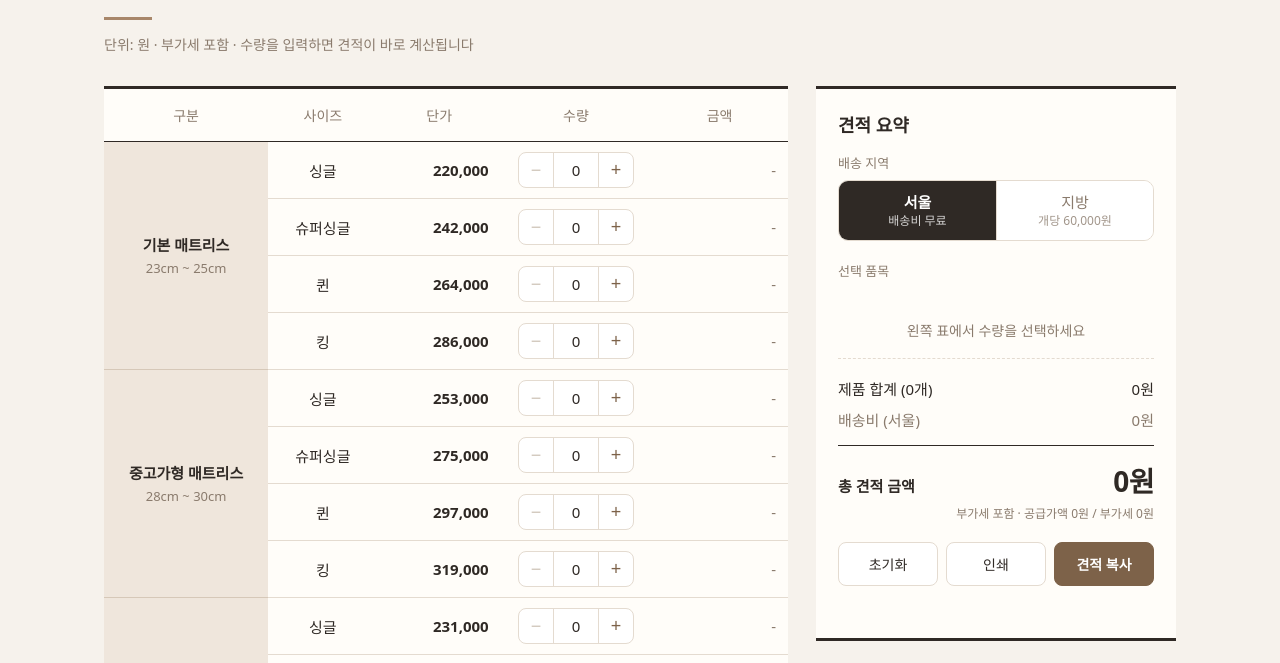
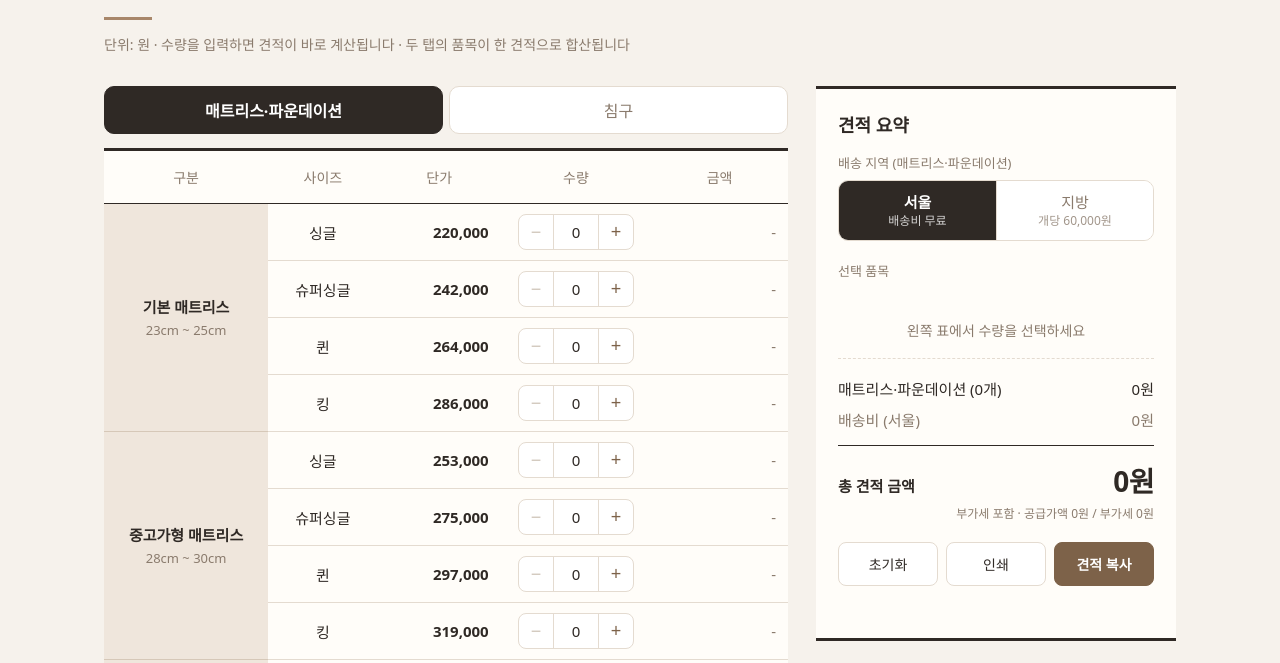
Before and after one commit to breezely12/asset-manager-dashborad, a plain HTML site: page frontend/quote.html in a window 1280 px wide. Shown: the part 104-767 px from the top of the page. Drawn offline with Linux system fonts and the light colour scheme.

Commit message:
Add bedding tab to quote calculator
Bedding prices are VAT-exclusive; 10% VAT is added in the summary and
no shipping applies. Mattress and bedding items combine into one quote.

Co-Authored-By: Claude Opus 5.5 <noreply@anthropic.com>
Claude-Session: https://claude.ai/code/session_011QKubA2rrqMSLDCTJYaFLT

```diff
--- a/frontend/quote.html
+++ b/frontend/quote.html
@@ -67,6 +67,7 @@
   .seg button span { display: block; font-size: 12px; font-weight: 400; opacity: .8; }
 
   .items { list-style: none; margin: 0 0 14px; padding: 0; max-height: 260px; overflow: auto; }
+  .items li.sumhead { display: block; border: none; padding: 10px 0 2px; }
   .items li { display: flex; justify-content: space-between; gap: 10px; font-size: 14px; padding: 7px 0; border-bottom: 1px dashed var(--line); }
   .items li span:last-child { font-variant-numeric: tabular-nums; white-space: nowrap; }
   .empty { color: var(--muted); font-size: 14px; padding: 18px 0; text-align: center; border-bottom: 1px dashed var(--line); margin-bottom: 14px; }
@@ -82,6 +83,19 @@
   .actions button.primary { background: var(--accent-dark); border-color: var(--accent-dark); color: #fff; font-weight: 700; }
   .actions button:hover { filter: brightness(.96); }
   .toast { margin-top: 10px; font-size: 13px; color: var(--accent-dark); text-align: center; min-height: 18px; }
+
+
+  .tabs { display: flex; gap: 6px; margin-bottom: 14px; }
+  .tabs button { flex: 1; min-height: 48px; border: 1px solid var(--line); border-radius: 10px; background: #fff; font-family: inherit; font-size: 16px; color: var(--muted); cursor: pointer; }
+  .tabs button.on { background: var(--ink); border-color: var(--ink); color: #fff; font-weight: 700; }
+  .tabs button em { font-style: normal; font-size: 12px; margin-left: 6px; padding: 2px 7px; border-radius: 99px; background: var(--accent); color: #fff; font-weight: 700; }
+  .tabs button em:empty { display: none; }
+  .pane[hidden] { display: none; }
+  tr.grp td { background: var(--cat); font-weight: 700; padding: 11px 14px; border-bottom: 1px solid #d6c8b8; }
+  td.item { text-align: left; padding-left: 16px; }
+  td.item small { display: block; color: var(--muted); font-size: 13px; margin-top: 2px; }
+  .sumhead { font-size: 13px; color: var(--muted); margin: 10px 0 2px; font-weight: 700; }
+  .sumhead:first-child { margin-top: 0; }
 
   .note { color: var(--muted); font-size: 14px; margin-top: 18px; }
 
@@ -111,6 +125,8 @@
     .seg button { padding: 14px 8px; font-size: 16px; }
     .actions button { padding: 14px 6px; font-size: 15px; }
     .items { max-height: none; }
+    td.item { padding-left: 12px; }
+    .tabs button { font-size: 15px; }
     .mbar {
       display: flex; align-items: center; justify-content: space-between; gap: 12px;
       position: fixed; left: 0; right: 0; bottom: 0; z-index: 10;
@@ -135,22 +151,39 @@
 <div class="wrap">
   <h1>견적 계산기</h1>
   <div class="bar"></div>
-  <p class="sub">단위: 원 · 부가세 포함 · 수량을 입력하면 견적이 바로 계산됩니다</p>
+  <p class="sub">단위: 원 · 수량을 입력하면 견적이 바로 계산됩니다 · 두 탭의 품목이 한 견적으로 합산됩니다</p>
 
   <div class="layout">
     <div>
+      <div class="tabs" role="tablist">
+        <button role="tab" data-tab="mat" class="on">매트리스·파운데이션<em id="badge-mat"></em></button>
+        <button role="tab" data-tab="bed">침구<em id="badge-bed"></em></button>
+      </div>
+
+      <section class="pane" id="pane-mat">
         <table>
           <thead>
             <tr><th class="cat-h">구분</th><th>사이즈</th><th>단가</th><th>수량</th><th class="line">금액</th></tr>
           </thead>
-        <tbody id="tbody"></tbody>
+          <tbody id="tbody-mat"></tbody>
         </table>
-      <p class="note">※ 현장 상황 및 계단 상황에 따라 추가 배송비가 발생할 수 있습니다.</p>
+        <p class="note">※ 단가 부가세 포함 · 서울 배송 무료, 지방 개당 60,000원<br>※ 현장 상황 및 계단 상황에 따라 추가 배송비가 발생할 수 있습니다.</p>
+      </section>
+
+      <section class="pane" id="pane-bed" hidden>
+        <table>
+          <thead>
+            <tr><th>품목</th><th>단가</th><th>수량</th><th class="line">공급가액</th></tr>
+          </thead>
+          <tbody id="tbody-bed"></tbody>
+        </table>
+        <p class="note">※ 침구 단가는 부가세 별도이며, 합계에 부가세 10%가 더해집니다 · 침구는 배송비가 없습니다.</p>
+      </section>
     </div>
 
     <aside class="card">
       <h2>견적 요약</h2>
-      <div class="label">배송 지역</div>
+      <div class="label">배송 지역 (매트리스·파운데이션)</div>
       <div class="seg" id="region">
         <button data-region="seoul" class="on">서울<span>배송비 무료</span></button>
         <button data-region="local">지방<span>개당 60,000원</span></button>
@@ -160,8 +193,7 @@
       <ul class="items" id="items"></ul>
       <div class="empty" id="empty">왼쪽 표에서 수량을 선택하세요</div>
 
-      <div class="row"><span>제품 합계 (<span id="count">0</span>개)</span><span id="subtotal">0원</span></div>
-      <div class="row muted"><span>배송비 (<span id="regionName">서울</span><span id="shipDetail"></span>)</span><span id="shipping">0원</span></div>
+      <div id="sumRows"></div>
       <div class="total"><span>총 견적 금액</span><b id="total">0원</b></div>
       <div class="vat">부가세 포함 · 공급가액 <span id="supply">0</span>원 / 부가세 <span id="tax">0</span>원</div>
 
@@ -176,66 +208,126 @@
 </div>
 
 <div class="mbar" id="mbar">
-  <div><span class="mt" id="mbarInfo">0개 · 서울 배송</span><b id="mbarTotal">0원</b></div>
+  <div><span class="mt" id="mbarInfo">0개</span><b id="mbarTotal">0원</b></div>
   <button id="mbarBtn">견적 보기</button>
 </div>
 
 <script>
+{
   const SHIPPING = { seoul: 0, local: 60000 };
   const REGION_NAME = { seoul: "서울", local: "지방" };
+  const MAX_QTY = 999;
+
+  // 매트리스·파운데이션: 부가세 포함 단가
   const SIZES = ["싱글", "슈퍼싱글", "퀸", "킹"];
-  const CATEGORIES = [
+  const MAT = [
     { name: "기본 매트리스", spec: "23cm ~ 25cm", prices: [220000, 242000, 264000, 286000] },
     { name: "중고가형 매트리스", spec: "28cm ~ 30cm", prices: [253000, 275000, 297000, 319000] },
     { name: "하단 파운데이션", spec: "", prices: [231000, 253000, 275000, 297000] },
   ];
-  const MAX_QTY = 999;
+
+  // 침구: 부가세 별도 단가 (공급가)
+  const BED = [
+    { group: "매트리스커버", items: [
+      { name: "방수 매트리스커버 Q", size: "150×200", price: 22000 },
+      { name: "방수 매트리스커버 80", size: "80×200", price: 22000 },
+      { name: "홑겹 매트리스커버 Q", size: "150×200", price: 19800 },
+      { name: "홑겹 매트리스커버 80", size: "80×200", price: 18000 },
+    ]},
+    { group: "이불", items: [
+      { name: "최고급 마이크로화이버 이불솜 Q", size: "200×230", price: 71000, note: "특급호텔납품용" },
+      { name: "최고급 마이크로화이버 이불솜 SS", size: "160×210", price: 61000, note: "특급호텔납품용" },
+      { name: "홑겹 이불커버 Q (솜창구)", size: "200×230", price: 30000 },
+      { name: "홑겹 이불커버 SS (솜창구)", size: "160×210", price: 29000 },
+    ]},
+    { group: "베개", items: [
+      { name: "최고급 마이크로화이버 베개솜", size: "50×70", price: 13500, note: "특급호텔납품용" },
+      { name: "매쉬 방수베개커버", size: "50×70", price: 5000, note: "통풍구처리" },
+      { name: "캥거루 베개커버", size: "50×70", price: 3500, note: "편지봉투형" },
+    ]},
+    { group: "타올", items: [
+      { name: "A 세면타올 (무지)", size: "40×80", price: 2500, note: "150g" },
+      { name: "A 바스타올 (격자)", size: "65×130", price: 7200, note: "430g" },
+    ]},
+  ];
 
   const products = [];
-  CATEGORIES.forEach((c, ci) => c.prices.forEach((p, si) =>
-    products.push({ id: `${ci}-${si}`, cat: c, size: SIZES[si], price: p, qty: 0 })));
+  MAT.forEach((c, ci) => c.prices.forEach((price, si) => products.push({
+    id: `m${ci}-${si}`, tab: "mat", group: c, label: `${c.name} · ${SIZES[si]}`, size: SIZES[si], price, qty: 0 })));
+  BED.forEach((g, gi) => g.items.forEach((it, ii) => products.push({
+    id: `b${gi}-${ii}`, tab: "bed", label: it.name, it, price: it.price, qty: 0 })));
 
   let region = "seoul";
-  const won = n => n.toLocaleString("ko-KR") + "원";
+  const fmt = n => n.toLocaleString("ko-KR");
+  const won = n => fmt(n) + "원";
   const $ = id => document.getElementById(id);
 
-  // build table
-  const tbody = $("tbody");
-  products.forEach((p, i) => {
-    const tr = document.createElement("tr");
-    tr.id = "row-" + p.id;
-    let html = "";
-    if (i % 4 === 0) {
-      const sec = document.createElement("tr");
-      sec.className = "sec";
-      sec.innerHTML = `<td colspan="4">${p.cat.name}${p.cat.spec ? `<small>${p.cat.spec}</small>` : ""}</td>`;
-      tbody.appendChild(sec);
-      html += `<td class="cat" rowspan="4">${p.cat.name}${p.cat.spec ? `<small>${p.cat.spec}</small>` : ""}</td>`;
-    }
-    html += `<td class="size">${p.size}</td>
-      <td class="price">${p.price.toLocaleString("ko-KR")}</td>
-      <td class="qty"><div class="stepper">
-        <button data-act="dec" aria-label="${p.cat.name} ${p.size} 수량 줄이기">−</button>
-        <input type="number" min="0" max="${MAX_QTY}" value="0" inputmode="numeric" aria-label="${p.cat.name} ${p.size} 수량">
-        <button data-act="inc" aria-label="${p.cat.name} ${p.size} 수량 늘리기">+</button>
-      </div></td>
-      <td class="line">-</td>`;
-    tr.innerHTML = html;
+  const stepper = p => `<div class="stepper">
+      <button data-act="dec" aria-label="${p.label} 수량 줄이기">−</button>
+      <input type="number" min="0" max="${MAX_QTY}" value="0" inputmode="numeric" aria-label="${p.label} 수량">
+      <button data-act="inc" aria-label="${p.label} 수량 늘리기">+</button>
+    </div>`;
+
+  function bindRow(tr, p) {
     const input = tr.querySelector("input");
-    const set = v => {
-      v = Math.max(0, Math.min(MAX_QTY, Math.floor(Number(v) || 0)));
-      p.qty = v;
-      render();
-    };
+    const set = v => { p.qty = Math.max(0, Math.min(MAX_QTY, Math.floor(Number(v) || 0))); render(); };
     tr.querySelector('[data-act="dec"]').onclick = () => set(p.qty - 1);
     tr.querySelector('[data-act="inc"]').onclick = () => set(p.qty + 1);
     input.addEventListener("input", () => set(input.value));
     input.addEventListener("focus", () => input.select());
     input.addEventListener("blur", () => { input.value = p.qty; });
-    tbody.appendChild(tr);
+  }
+
+  // 매트리스 표
+  const tbMat = $("tbody-mat");
+  products.filter(p => p.tab === "mat").forEach((p, i) => {
+    const c = p.group, catHtml = `${c.name}${c.spec ? `<small>${c.spec}</small>` : ""}`;
+    if (i % 4 === 0) {
+      const sec = document.createElement("tr");
+      sec.className = "sec";
+      sec.innerHTML = `<td colspan="4">${catHtml}</td>`;
+      tbMat.appendChild(sec);
+    }
+    const tr = document.createElement("tr");
+    tr.id = "row-" + p.id;
+    tr.innerHTML = (i % 4 === 0 ? `<td class="cat" rowspan="4">${catHtml}</td>` : "") +
+      `<td class="size">${p.size}</td><td class="price">${fmt(p.price)}</td>
+       <td class="qty">${stepper(p)}</td><td class="line">-</td>`;
+    bindRow(tr, p);
+    tbMat.appendChild(tr);
   });
 
-  // region toggle
+  // 침구 표
+  const tbBed = $("tbody-bed");
+  BED.forEach((g, gi) => {
+    const grp = document.createElement("tr");
+    grp.className = "grp";
+    grp.innerHTML = `<td colspan="4">${g.group}</td>`;
+    tbBed.appendChild(grp);
+    products.filter(p => p.id.startsWith(`b${gi}-`)).forEach(p => {
+      const tr = document.createElement("tr");
+      tr.id = "row-" + p.id;
+      tr.innerHTML = `<td class="item">${p.it.name}<small>${p.it.size}${p.it.note ? " · " + p.it.note : ""}</small></td>
+        <td class="price">${fmt(p.price)}</td><td class="qty">${stepper(p)}</td><td class="line">-</td>`;
+      bindRow(tr, p);
+      tbBed.appendChild(tr);
+    });
+  });
+
+  // 탭
+  const tabBtns = document.querySelectorAll(".tabs button");
+  function showTab(t) {
+    tabBtns.forEach(b => { b.classList.toggle("on", b.dataset.tab === t); b.setAttribute("aria-selected", b.dataset.tab === t); });
+    $("pane-mat").hidden = t !== "mat";
+    $("pane-bed").hidden = t !== "bed";
+  }
+  tabBtns.forEach(b => b.onclick = () => {
+    showTab(b.dataset.tab);
+    try { history.replaceState(null, "", b.dataset.tab === "bed" ? "#bedding" : location.pathname + location.search); } catch {}
+  });
+  if (location.hash === "#bedding") showTab("bed");
+
+  // 배송 지역
   $("region").querySelectorAll("button").forEach(b => b.onclick = () => {
     region = b.dataset.region;
     $("region").querySelectorAll("button").forEach(x => x.classList.toggle("on", x === b));
@@ -243,41 +335,57 @@
   });
 
   function calc() {
-    const selected = products.filter(p => p.qty > 0);
-    const count = selected.reduce((s, p) => s + p.qty, 0);
-    const subtotal = selected.reduce((s, p) => s + p.qty * p.price, 0);
-    const shipping = count * SHIPPING[region];
-    const total = subtotal + shipping;
-    const supply = Math.round(total / 1.1);
-    return { selected, count, subtotal, shipping, total, supply, tax: total - supply };
+    const sum = (arr, f) => arr.reduce((s, p) => s + f(p), 0);
+    const mat = products.filter(p => p.tab === "mat" && p.qty > 0);
+    const bed = products.filter(p => p.tab === "bed" && p.qty > 0);
+    const matCount = sum(mat, p => p.qty), bedCount = sum(bed, p => p.qty);
+    const matSubtotal = sum(mat, p => p.qty * p.price);
+    const shipping = matCount * SHIPPING[region];
+    const bedSupply = sum(bed, p => p.qty * p.price);
+    const bedVat = Math.round(bedSupply * 0.1);
+    const total = matSubtotal + shipping + bedSupply + bedVat;
+    const supply = Math.round((matSubtotal + shipping) / 1.1) + bedSupply;
+    return { mat, bed, matCount, bedCount, count: matCount + bedCount, matSubtotal, shipping, bedSupply, bedVat, total, supply, tax: total - supply };
   }
+
+  const shipText = r => `${REGION_NAME[region]}${SHIPPING[region] && r.matCount ? ` · ${fmt(SHIPPING[region])}원 × ${r.matCount}개` : ""}`;
 
   function render() {
     const r = calc();
     products.forEach(p => {
       const tr = $("row-" + p.id);
       const input = tr.querySelector("input");
-      if (document.activeElement !== input || Number(input.value) !== p.qty) {
       if (!(document.activeElement === input && input.value === "")) input.value = p.qty;
-      }
       tr.querySelector('[data-act="dec"]').disabled = p.qty === 0;
-      tr.querySelector(".line").textContent = p.qty ? (p.qty * p.price).toLocaleString("ko-KR") : "-";
+      tr.querySelector(".line").textContent = p.qty ? fmt(p.qty * p.price) : "-";
       tr.classList.toggle("active", p.qty > 0);
     });
+    $("badge-mat").textContent = r.matCount || "";
+    $("badge-bed").textContent = r.bedCount || "";
 
-    $("items").innerHTML = r.selected.map(p =>
-      `<li><span>${p.cat.name} · ${p.size} × ${p.qty}</span><span>${won(p.qty * p.price)}</span></li>`).join("");
-    $("empty").style.display = r.selected.length ? "none" : "block";
-    $("count").textContent = r.count;
-    $("subtotal").textContent = won(r.subtotal);
-    $("regionName").textContent = REGION_NAME[region];
-    $("shipping").textContent = won(r.shipping);
-    $("shipDetail").textContent = SHIPPING[region] && r.count ? ` · ${SHIPPING[region].toLocaleString("ko-KR")}원 × ${r.count}개` : "";
+    const li = p => `<li><span>${p.label} × ${p.qty}</span><span>${won(p.qty * p.price)}</span></li>`;
+    $("items").innerHTML =
+      (r.mat.length ? `<li class="sumhead">매트리스·파운데이션 (부가세 포함)</li>` + r.mat.map(li).join("") : "") +
+      (r.bed.length ? `<li class="sumhead">침구 (공급가액)</li>` + r.bed.map(li).join("") : "");
+    $("empty").style.display = r.count ? "none" : "block";
+
+    const row = (a, b, cls = "") => `<div class="row ${cls}"><span>${a}</span><span>${b}</span></div>`;
+    let rows = "";
+    if (r.matCount || !r.bedCount) {
+      rows += row(`매트리스·파운데이션 (${r.matCount}개)`, won(r.matSubtotal));
+      rows += row(`배송비 (${shipText(r)})`, won(r.shipping), "muted");
+    }
+    if (r.bedCount) {
+      rows += row(`침구 공급가액 (${r.bedCount}개)`, won(r.bedSupply));
+      rows += row(`침구 부가세 10%`, won(r.bedVat), "muted");
+    }
+    $("sumRows").innerHTML = rows;
+
     $("total").textContent = won(r.total);
-    $("supply").textContent = r.supply.toLocaleString("ko-KR");
-    $("mbarInfo").textContent = `${r.count}개 · ${REGION_NAME[region]} 배송${r.shipping ? " +" + r.shipping.toLocaleString("ko-KR") : ""}`;
+    $("supply").textContent = fmt(r.supply);
+    $("tax").textContent = fmt(r.tax);
+    $("mbarInfo").textContent = `${r.count}개${r.shipping ? ` · 지방 배송 +${fmt(r.shipping)}` : ""}`;
     $("mbarTotal").textContent = won(r.total);
-    $("tax").textContent = r.tax.toLocaleString("ko-KR");
   }
 
   function toast(msg) {
@@ -292,34 +400,30 @@
   $("copy").onclick = async () => {
     const r = calc();
     if (!r.count) return toast("먼저 수량을 선택하세요");
-    const today = new Date().toLocaleDateString("ko-KR");
-    const lines = [
-      `[견적서] ${today}`,
-      "",
-      ...r.selected.map(p => `· ${p.cat.name} ${p.size} ${p.price.toLocaleString("ko-KR")}원 × ${p.qty} = ${won(p.qty * p.price)}`),
-      "",
-      `제품 합계 (${r.count}개): ${won(r.subtotal)}`,
-      `배송비 (${REGION_NAME[region]}${SHIPPING[region] ? ` · ${SHIPPING[region].toLocaleString("ko-KR")}원 × ${r.count}개` : ""}): ${won(r.shipping)}`,
-      `총 견적 금액: ${won(r.total)} (부가세 포함)`,
-      "",
-      "※ 현장 상황 및 계단 상황에 따라 추가 배송비가 발생할 수 있습니다.",
-    ];
+    const line = p => `· ${p.label} ${fmt(p.price)}원 × ${p.qty} = ${won(p.qty * p.price)}`;
+    const lines = [`[견적서] ${new Date().toLocaleDateString("ko-KR")}`, ""];
+    if (r.matCount) lines.push("■ 매트리스·파운데이션 (부가세 포함)", ...r.mat.map(line),
+      `소계 (${r.matCount}개): ${won(r.matSubtotal)}`, `배송비 (${shipText(r)}): ${won(r.shipping)}`, "");
+    if (r.bedCount) lines.push("■ 침구 (부가세 별도 단가)", ...r.bed.map(p => `· ${p.label} (${p.it.size}) ${fmt(p.price)}원 × ${p.qty} = ${won(p.qty * p.price)}`),
+      `공급가액 (${r.bedCount}개): ${won(r.bedSupply)}`, `부가세 10%: ${won(r.bedVat)}`, "");
+    lines.push(`총 견적 금액: ${won(r.total)} (부가세 포함)`);
+    if (r.matCount) lines.push("", "※ 현장 상황 및 계단 상황에 따라 추가 배송비가 발생할 수 있습니다.");
     const text = lines.join("\n");
     try {
       await navigator.clipboard.writeText(text);
-      toast("견적 내용을 복사했습니다");
     } catch {
       const ta = document.createElement("textarea");
       ta.value = text; document.body.appendChild(ta); ta.select();
       document.execCommand("copy"); ta.remove();
+    }
     toast("견적 내용을 복사했습니다");
-    }
   };
 
   // 인쇄는 iframe(임베드) 안에서 막히는 경우가 많아 숨김
   if (window.self !== window.top) { $("print").remove(); document.querySelector(".actions").style.gridTemplateColumns = "1fr 1fr"; }
 
   render();
+}
 </script>
 </body>
 </html>
```
Lines whose indentation alone changed are shown as unchanged.
